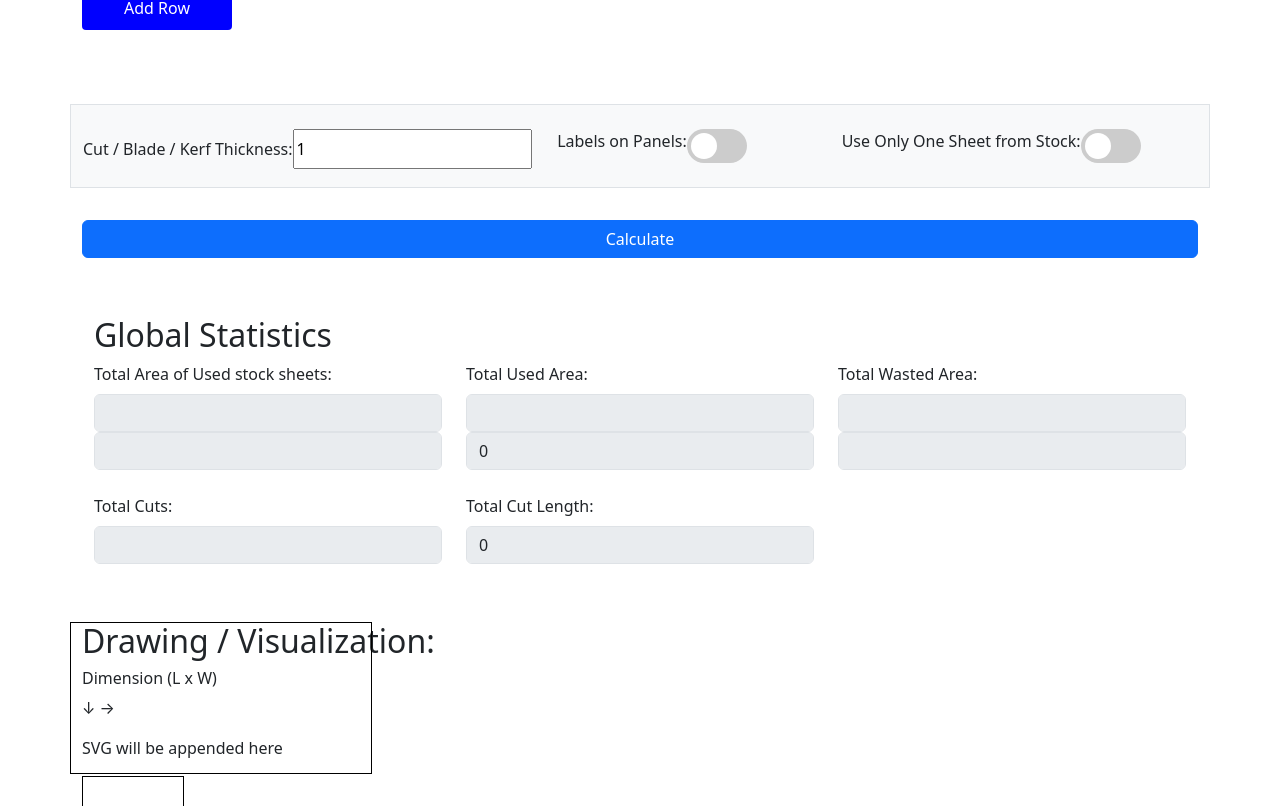
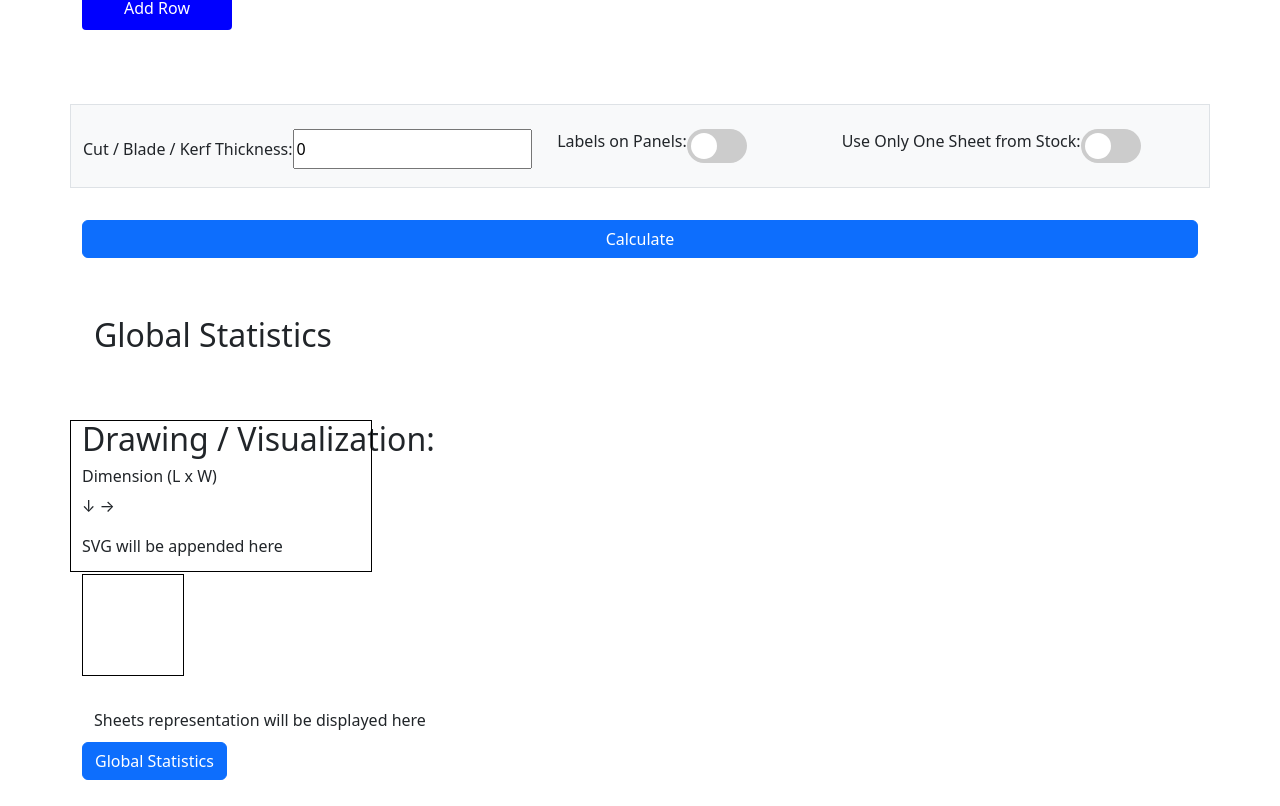
Before and after one commit to fakoredeDamilola/CLO_demo, a React (Vite) app: page / in a window 1280 px wide. Shown: the part 654-1460 px from the top of the page. Built offline with nearby package versions, Linux system fonts and the light colour scheme.

Commit message:
worked on dimension

```diff
--- a/package.json
+++ b/package.json
@@ -14,7 +14,6 @@
   "dependencies": {
     "@emotion/styled": "^11.11.0",
     "@mui/icons-material": "^5.14.9",
-    "@mui/material": "^5.14.10",
     "bootstrap": "^5.3.2",
     "react": "^18.2.0",
     "react-bootstrap": "^2.7.4",
--- /dev/null
+++ b/src/components/CollapsibleTable.jsx
@@ -0,0 +1,73 @@
+import React, { useState } from "react";
+import { Collapse, Button, Table } from "react-bootstrap";
+
+const CollapsibleTable = ({
+  totalUsedArea,
+  totalUsedAreaPercentage,
+  totalCutLength,
+  totalCuts,
+  sheetDetails,
+  totalWastedArea,
+  totalWastedAreaPercentage,
+  panelThickness,
+}) => {
+  const [open, setOpen] = useState(false);
+
+  return (
+    <div>
+      <Button
+        onClick={() => setOpen(!open)}
+        aria-controls="example-collapse-text"
+        aria-expanded={open}
+        className="mb-2"
+      >
+        Global Statistics
+      </Button>
+      <Collapse in={open}>
+        <div id="example-collapse-text">
+          <Table striped bordered hover width="50%">
+            {/* <thead>
+              <tr>
+                <th>Column 1</th>
+                <th>Column 2</th>
+              </tr>
+            </thead> */}
+            <tbody>
+              <tr>
+                <td>Used Stock Sheets</td>
+                <td>{sheetDetails.join(", ")}</td>
+              </tr>
+              <tr>
+                <td>Total Used Area</td>
+                <td>
+                  {totalUsedArea} / {totalUsedAreaPercentage} %
+                </td>
+              </tr>
+              <tr>
+                <td>Total Wasted Area</td>
+                <td>
+                  {totalWastedArea} / {totalWastedAreaPercentage} %
+                </td>
+              </tr>
+              <tr>
+                <td>Total Cuts</td>
+                <td>{totalCuts}</td>
+              </tr>
+              <tr>
+                <td>Total Cut Length</td>
+                <td>{totalCutLength}</td>
+              </tr>
+              <tr>
+                <td>Cut / Blade / Kerf Thickness</td>
+                <td>{panelThickness}</td>
+              </tr>
+              {/* Add more rows as needed */}
+            </tbody>
+          </Table>
+        </div>
+      </Collapse>
+    </div>
+  );
+};
+
+export default CollapsibleTable;
--- a/src/page/Home.jsx
+++ b/src/page/Home.jsx
@@ -4,6 +4,7 @@ import Stocksheet from "../components/Stocksheet";
 import { read, utils } from "xlsx";
 import "../home.css";
 import { displayPanelAndSheetInfo } from "../utils/functions";
+import CollapsibleTable from "../components/CollapsibleTable";
 
 const Home = () => {
   const [totalCutLength, setTotalCutLength] = useState(0);
@@ -14,6 +15,7 @@ const Home = () => {
     { id: 1, length: "", quantity: "", label: "djdjj", width: "", result: "" },
   ]);
   const [unit, setUnit] = useState("in");
+  const [sheetDetails, setSheetDetails] = useState([]);
   const [panelThickness, setPanelThickness] = useState("0");
   const [panelLabel, setPanelLabel] = useState(false);
   const [totalArea, setTotalArea] = useState("");
@@ -85,7 +87,7 @@ const Home = () => {
     }
   };
   const [stockRows, setStockRows] = useState([
-    { id: 1, length: "", quantity: "", width: "", label: "jhh", result: "" },
+    { id: 1, length: "", quantity: "", width: "", label: "", result: "" },
   ]);
 
   function optimizeData() {
@@ -93,20 +95,23 @@ const Home = () => {
     const results = displayPanelAndSheetInfo(
       stockRows,
       rows,
-
       panelLabel,
-      panelThickness <= 0 || panelThickness === "" ? 1 : panelThickness,
+      parseInt(panelThickness) <= 0 || panelThickness === ""
+        ? 1
+        : parseInt(panelThickness),
       unit
     );
     setTotalCutLength(results.totalCutLength);
     setUsedStockSheets(results.usedStockSheets);
     setTotalArea(results.totalArea);
     setPercentTotalArea(results.percentTotalArea);
-    setTotalUsedArea(results.totalUsedArea);
+    setTotalUsedArea(results.totalAreaUsed);
     setTotalUsedAreaPercentage(results.totalUsedAreaPercentage);
     setTotalWastedArea(results.totalWastedArea);
     setTotalWastedAreaPercentage(results.totalWastedAreaPercentage);
     setTotalCuts(results.totalCuts);
+    setSheetDetails(results.sheetDetails);
+    setPanelThickness(results.panelThickness);
     setLoading(false);
   }
 
@@ -136,9 +141,17 @@ const Home = () => {
       <div className="row">
         <div className="col">
           <div style={{ margin: "50px 0" }}>
-            <Stocksheet stockRows={stockRows} setStockRows={setStockRows} />
+            <Stocksheet
+              stockRows={stockRows}
+              setStockRows={setStockRows}
+              panelLabel={panelLabel}
+            />
             <div style={{ margin: "50px 0" }}>
-              <Worksheet rows={rows} setRows={setRows} />
+              <Worksheet
+                rows={rows}
+                setRows={setRows}
+                panelLabel={panelLabel}
+              />
             </div>
           </div>
         </div>
@@ -153,8 +166,7 @@ const Home = () => {
               type="text"
               id="cutThickness"
               name="cutThickness"
-              min="1"
-              value="1"
+              value={panelThickness}
               onChange={(e) => setPanelThickness(e.target.value)}
             />
           </div>
@@ -164,7 +176,12 @@ const Home = () => {
           <div className="form-group">
             <label htmlFor="panelLabels">Labels on Panels:</label>
             <label className="switch">
-              <input type="checkbox" id="panelLabels" name="panelLabels" />
+              <input
+                type="checkbox"
+                id="panelLabels"
+                name="panelLabels"
+                onChange={(e) => setPanelLabel(e.target.checked)}
+              />
               <span className="slider"></span>
             </label>
           </div>
@@ -193,91 +210,6 @@ const Home = () => {
       <br />
       <div className="container">
         <h2>Global Statistics</h2>
-        <div className="row">
-          <div className="col-md-4">
-            <label htmlFor="totalUsedArea">
-              Total Area of Used stock sheets:
-            </label>
-            <input
-              type="text"
-              className="form-control"
-              id="totalArea"
-              disabled
-              value={totalArea}
-              onChange={(e) => setTotalArea(e.target.value)}
-            />
-            <input
-              type="text"
-              className="form-control"
-              id="percentTotalArea"
-              disabled
-              value={percentTotalArea}
-              onChange={(e) => setPercentTotalArea(e.target.value)}
-            />
-            <br />
-          </div>
-          <div className="col-md-4">
-            <label htmlFor="totalUsedAreaPercentage">Total Used Area:</label>
-            <input
-              type="text"
-              className="form-control"
-              id="totalUsedArea"
-              disabled
-              value={totalUsedAreaPercentage}
-              onChange={(e) => setTotalUsedAreaPercentage(e.target.value)}
-            />
-            <input
-              type="text"
-              className="form-control"
-              id="totalUsedAreaPercentage"
-              disabled
-              value="0"
-            />
-          </div>
-          <div className="col-md-4">
-            <label htmlFor="totalWastedArea">Total Wasted Area:</label>
-            <input
-              type="text"
-              className="form-control"
-              id="totalWastedArea"
-              disabled
-              value={totalWastedArea}
-              onChange={(e) => setTotalWastedArea(e.target.value)}
-            />
-            <input
-              type="text"
-              className="form-control"
-              id="totalWastedAreaPercentage"
-              disabled
-              value={totalWastedAreaPercentage}
-              onChange={(e) => setTotalWastedAreaPercentage(e.target.value)}
-            />
-          </div>
-        </div>
-        <div className="row">
-          <div className="col-md-4">
-            <label htmlFor="totalCuts">Total Cuts:</label>
-            <input
-              type="text"
-              className="form-control"
-              id="totalCuts"
-              disabled
-              value={totalCuts}
-              onChange={(e) => setTotalCuts(e.target.value)}
-            />
-          </div>
-          <div className="col-md-4">
-            <label htmlFor="totalCutLength">Total Cut Length:</label>
-            <input
-              type="text"
-              className="form-control"
-              id="totalCutLength"
-              disabled
-              value={totalCutLength}
-              onChange={(e) => setTotalCutLength(e.target.value)}
-            />
-          </div>
-        </div>
       </div>
       <br />
       <br />
@@ -315,16 +247,22 @@ const Home = () => {
 
             <p></p>
           </div>
-          <br />
           <div className="container">
             <div id="result" className="sheets">
               Sheets representation will be displayed here
             </div>
           </div>
-          <div className="container">
-            <div id="drawingArea" className="sheets">
-              Sheets representation will be displayed here
-            </div>
+          <div className="mb-5">
+            <CollapsibleTable
+              totalUsedArea={totalUsedArea}
+              totalUsedAreaPercentage={totalUsedAreaPercentage}
+              totalCutLength={totalCutLength}
+              totalCuts={totalCuts}
+              sheetDetails={sheetDetails}
+              totalWastedArea={totalWastedArea}
+              totalWastedAreaPercentage={totalWastedAreaPercentage}
+              panelThickness={panelThickness}
+            />
           </div>
         </div>
         <br />
--- a/src/utils/functions.js
+++ b/src/utils/functions.js
@@ -1,9 +1,11 @@
 export function displayPanelAndSheetInfo(
   sheetTable,
   panelTable,
+  panelLabel,
   panelThickness,
   unit
 ) {
+  console.log({ panelThickness });
   let panelInfo = "Panel Information:<br>";
   let sheetInfo = "Sheet Information:<br>";
   let detailInfo = "Detail Information:<br>-------<br>";
@@ -287,9 +289,10 @@ export function displayPanelAndSheetInfo(
   let svgString = "";
   let xx = "";
 
-  const containerWidth = 800; // Define the container width in pixels
-  const containerHeight = 600; // Define the container height in pixels
+  const containerWidth = sheetTable[0].width; // Define the container width in pixels
+  const containerHeight = sheetTable[0].length; // Define the container height in pixels
   const margin = 10;
+  console.log({ containerHeight, containerWidth, sheetTable });
 
   // Determine the scaling factor based on the container size
   const maxSheetWidth = Math.max(...sheetData.map((sheet) => sheet.width));
@@ -325,13 +328,14 @@ export function displayPanelAndSheetInfo(
   let totalArea = 0;
   let totalAreaUsed = 0;
   let totalRemainingArea = 0;
+  const sheetDetails = [];
   uniqueSheets.forEach((sheetData, sheetKey) => {
     const sheetName = sheetData.panels[0].sheetGroup;
     const sheetPanels = sheetData.panels;
     const sheetCount = sheetData.count;
 
-    const sheetWidth = sheetPanels[0].sheetWidth;
-    const sheetHeight = sheetPanels[0].sheetLength;
+    const sheetWidth = parseFloat(sheetPanels[0].sheetWidth);
+    const sheetHeight = parseFloat(sheetPanels[0].sheetLength);
 
     // Get the last panel for the current sheet
     const lastPanel = sheetPanels[sheetPanels.length - 1];
@@ -345,16 +349,36 @@ export function displayPanelAndSheetInfo(
     totalArea += sheetTotalArea * sheetCount;
     totalAreaUsed += sheetTotalAreaUsed * sheetCount;
     totalRemainingArea += sheetTotalRemainingArea * sheetCount;
-
+    sheetDetails.push(
+      `(${sheetWidth}${unit} x ${sheetHeight}${unit}) X${sheetCount}`
+    );
     // Container SVG with light yellow background
-    svgString += `<svg width="${containerWidth}" height="${
-      containerHeight + 20
+    svgString += `<svg width="${parseInt(containerWidth) + 70}" height="${
+      parseInt(containerHeight) + 20
     }" xmlns="http://www.w3.org/2000/svg" style="background-color: lightyellow; margin: ${margin}px; position: relative;">`;
 
     // Inner sheet SVG with white background, without border
-    svgString += `<svg width="${sheetWidth * scale}" height="${
+    svgString += `<svg width="${sheetWidth}" height="${
       sheetHeight * scale
     }" x="${margin}" y="${margin}" style="background-color: white;">`;
+
+    // Add dimensions for width and height
+    const midX = (containerWidth * scale) / 2;
+    const midY = (containerHeight * scale) / 2;
+
+    svgString += `<line x1="820" y1="${30}" x2="${830}" y2="${800}" stroke="black" strokeWidth="10" marker-end="url(#arrow)" />`; // Width dimension line
+    svgString += `<text x="${midX}" y="${-15}" text-anchor="middle" font-size="10" fill="black">${
+      containerWidth * scale
+    }</text>`; // Width text
+
+    svgString += `<line x1="${-10}" y1="0" x2="${-10}" y2="${
+      containerHeight * scale
+    }" stroke="black" strokeWidth="1" marker-end="url(#arrow)" />`; // Height dimension line
+    svgString += `<text x="${-15}" y="${midY}" text-anchor="middle" font-size="10" fill="black" transform="rotate(-90, -15, ${midY})">${
+      containerHeight * scale
+    }</text>`; // Height text
+
+    console.log({ svgString });
 
     // Add a black border rectangle inside the sheet SVG
     svgString += `<rect x="0" y="0" width="${sheetWidth * scale}" height="${
@@ -365,7 +389,6 @@ export function displayPanelAndSheetInfo(
       const panelLabels = document.getElementById("panelLabels").checked
         ? "on"
         : "off";
-      const cutThickness = document.getElementById("cutThickness").value;
 
       const scaledX = panel.x * scale;
       const scaledY = panel.y * scale;
@@ -375,7 +398,7 @@ export function displayPanelAndSheetInfo(
       if (panelLabels === "on") {
         svgString += `<rect x="${scaledX}" y="${scaledY}" width="${scaledWidth}" height="${scaledLength}" fill="${
           panel.panelColor
-        }" stroke="black" stroke-width="${cutThickness}" class="panel-rect">
+        }" stroke="black" stroke-width="${panelThickness}" class="panel-rect">
         <title>${panel.panelName}: ${panel.length} x ${
           panel.width
         }, Rotation: ${
@@ -386,7 +409,7 @@ export function displayPanelAndSheetInfo(
           panel.panelName
         }</text>`;
       } else {
-        svgString += `<rect x="${scaledX}" y="${scaledY}" width="${scaledWidth}" height="${scaledLength}" fill="${panel.panelColor}" stroke="black" stroke-width="${cutThickness}" class="panel-rect">
+        svgString += `<rect x="${scaledX}" y="${scaledY}" width="${scaledWidth}" height="${scaledLength}" fill="${panel.panelColor}" stroke="black" stroke-width="${panelThickness}" class="panel-rect">
         <title>${panel.panelName}: ${panel.length} x ${panel.width}, Rotation: ${panel.rotation}, Panel (XY): ${scaledX} ${scaledY}</title>
       </rect>`;
       }
@@ -431,8 +454,11 @@ export function displayPanelAndSheetInfo(
     totalRemainingArea,
     totalWastedAreaPercentage: totalWastedAreaPercentage.toFixed(2),
     totalCutDetails,
+    totalCuts,
+    totalWastedArea: totalRemainingArea,
     totalCutLength,
-    cutThickness,
+    panelThickness,
+    sheetDetails,
   };
 }
 
```
